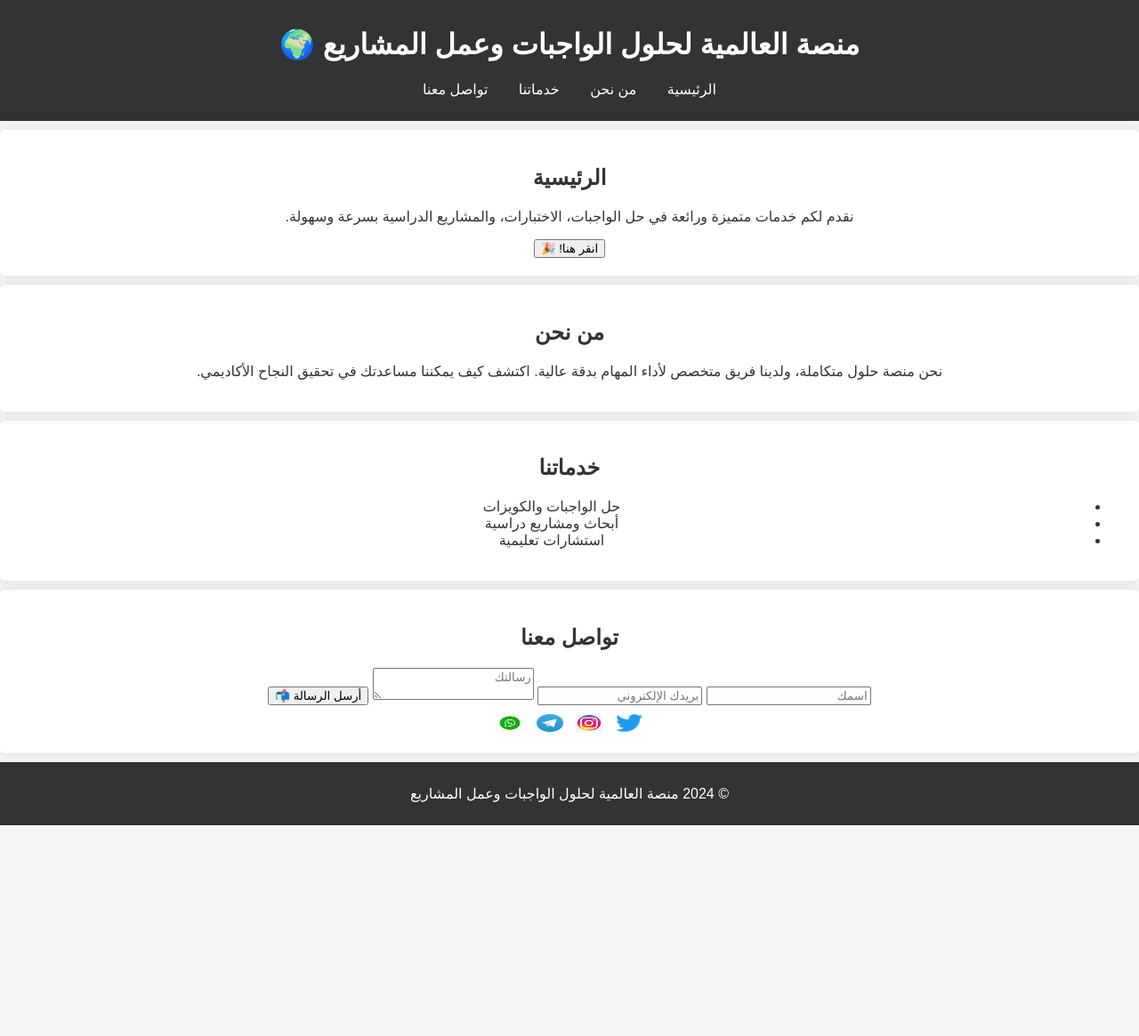
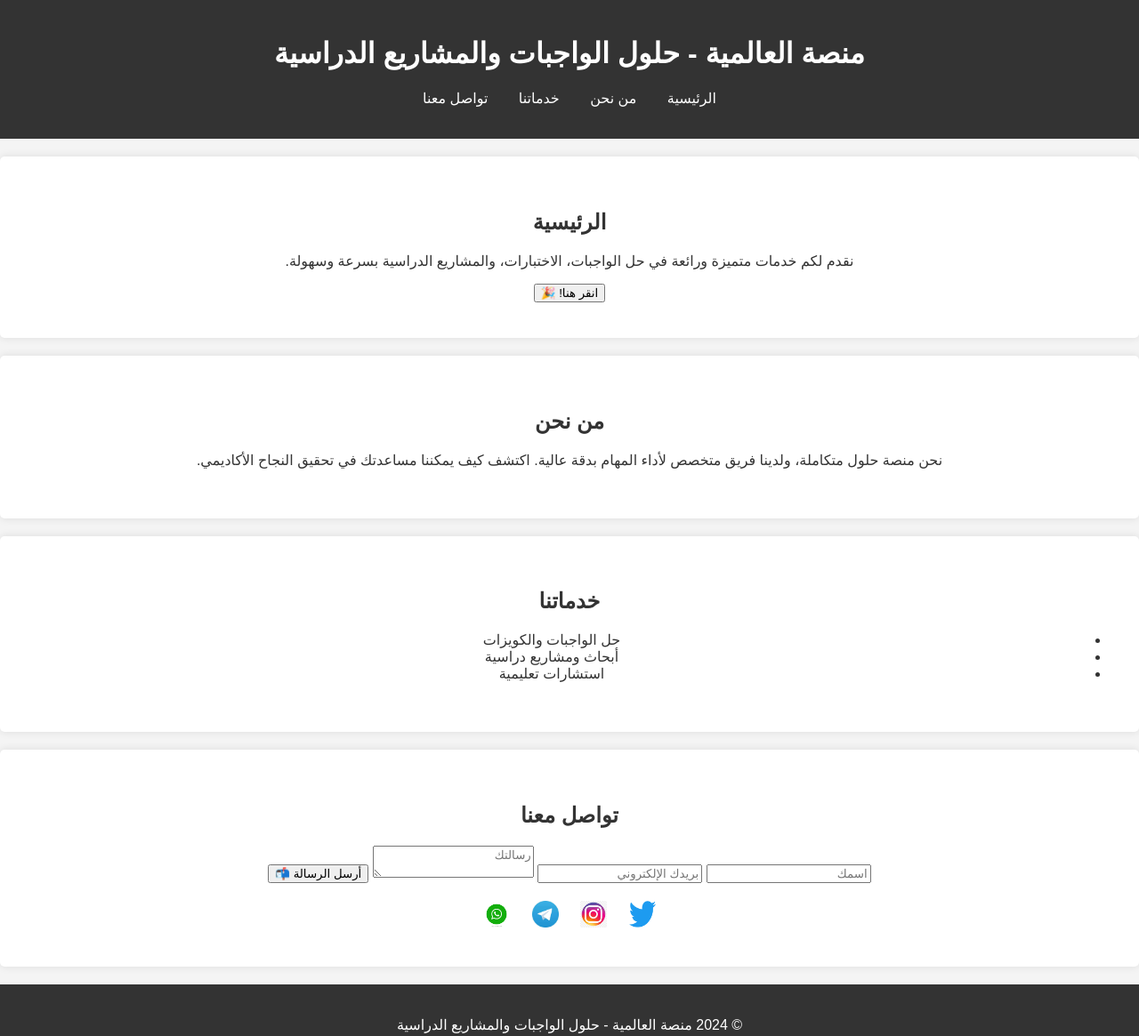
Before and after one commit to Zainabm01/zainabtm01.github.io, a plain HTML site: page index.html in a window 1280 px wide. Shown: the whole page at 89% size. Before the commit the page ends 928 px from the top, so only its background shows below. Drawn offline with Linux system fonts and the light colour scheme.

Commit message:
Update index.html

```diff
--- a/index.html
+++ b/index.html
@@ -3,23 +3,23 @@
 <head>
     <meta charset="UTF-8">
     <meta name="viewport" content="width=device-width, initial-scale=1.0">
-    <title>منصة العالمية لحلول الواجبات وعمل المشاريع - أفضل حلول الواجبات والاختبارات</title>
-    <meta name="description" content="اكتشف منصة العالمية لحلول الواجبات وعمل المشاريع. نقدم لكم أفضل الحلول للواجبات، الاختبارات، والمشاريع الدراسية بسرعة وسهولة.">
-    <link rel="stylesheet" href="styles.css"> <!-- رابط لملف CSS -->
+    <title>منصة العالمية - حلول الواجبات والمشاريع الدراسية</title>
+    <meta name="description" content="أفضل حلول للواجبات، الاختبارات والمشاريع الدراسية. موقع محوري لتقديم المساعدة الأكاديمية بسرعة وسهولة.">
+    <link rel="stylesheet" href="styles.css">
     <style>
         body {
-            font-family: 'Sakkal Majalla', Arial, sans-serif; /* تغيير الخط */
+            font-family: 'Sakkal Majalla', Arial, sans-serif;
             margin: 0;
             padding: 0;
             background-color: #f4f4f4;
-            direction: rtl; /* اتجاه النص من اليمين لليسار */
-            text-align: center; /* محاذاة النص في المنتصف */
+            direction: rtl;
+            text-align: center;
         }
 
         header {
             background: #333;
             color: #fff;
-            padding: 10px 0;
+            padding: 20px 0;
         }
 
         nav ul {
@@ -38,35 +38,35 @@
         }
 
         section {
-            padding: 20px;
+            padding: 40px 20px;
             background: #fff;
-            margin: 10px 0;
-            border-radius: 5px; /* إضافة زوايا مستديرة */
-            box-shadow: 0 0 10px rgba(0, 0, 0, 0.1); /* إضافة ظل خفيف */
+            margin: 20px 0;
+            border-radius: 5px;
+            box-shadow: 0 0 10px rgba(0, 0, 0, 0.1);
         }
 
         footer {
             text-align: center;
-            padding: 10px 0;
+            padding: 20px 0;
             background: #333;
             color: #fff;
         }
 
         .social-links-container {
-            text-align: center; /* محاذاة المركز للأيقونات */
-            margin-top: 10px; /* مسافة فوق الأيقونات */
+            text-align: center;
+            margin-top: 20px;
         }
 
         .social-links-container img {
-            width: 30px; /* حجم الأيقونات */
-            height: 20px; /* ارتفاع الأيقونات */
-            margin: 0 5px; /* مسافة بين الأيقونات */
+            width: 30px;
+            height: 30px;
+            margin: 0 10px;
         }
     </style>
 </head>
 <body>
     <header>
-        <h1>منصة العالمية لحلول الواجبات وعمل المشاريع 🌍</h1>
+        <h1>منصة العالمية - حلول الواجبات والمشاريع الدراسية</h1>
         <nav>
             <ul>
                 <li><a href="#home">الرئيسية</a></li>
@@ -114,7 +114,7 @@
     </section>
 
     <footer>
-        <p>&copy; 2024 منصة العالمية لحلول الواجبات وعمل المشاريع</p>
+        <p>&copy; 2024 منصة العالمية - حلول الواجبات والمشاريع الدراسية</p>
     </footer>
 
     <script>
```
